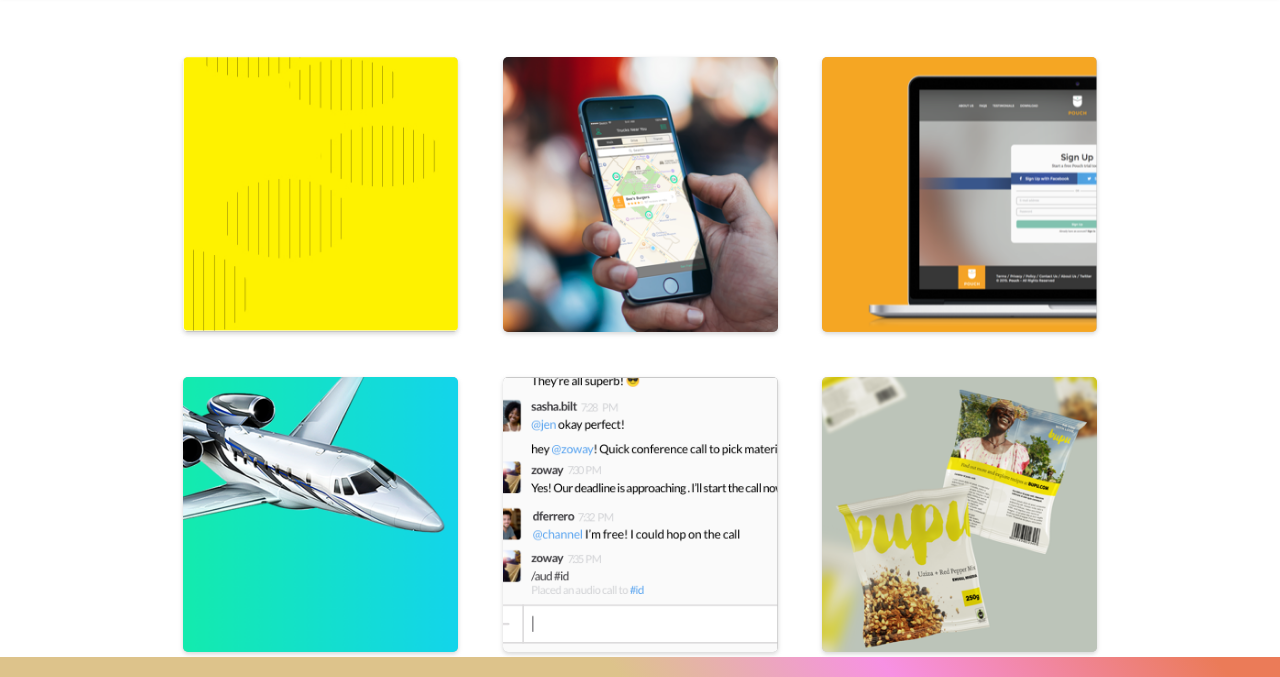
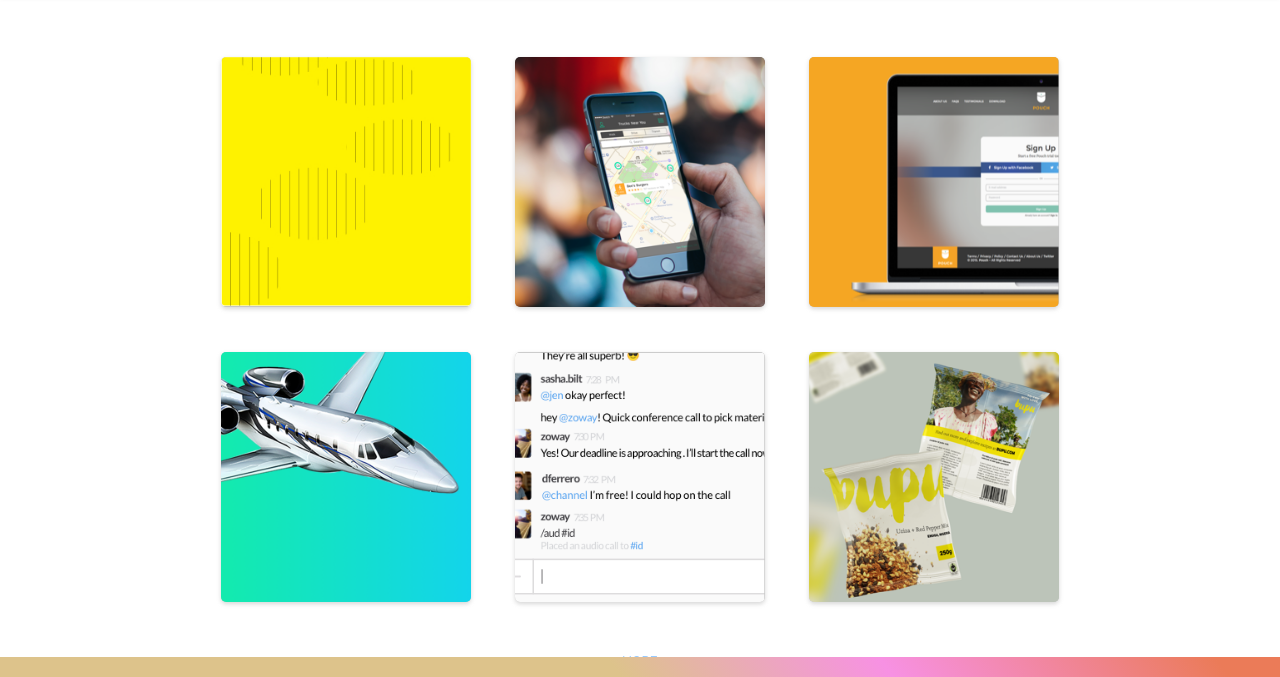
Before and after one commit to zoeene/Website, a plain HTML site: page index.html in a window 1280 px wide. Shown: the part 123-800 px from the top of the page. Drawn offline with Linux system fonts and the light colour scheme.

Commit message:
Image Resize

```diff
--- a/css/style.css
+++ b/css/style.css
@@ -155,8 +155,8 @@ ul.LinksUL li {
 }
 
 .Project {
-  width: 275px;
-  height: 275px;
+  width: 250px;
+  height: 250px;
   border-radius: 5px;
   background-color: #c6c6c6;
   margin: 2%;
```
